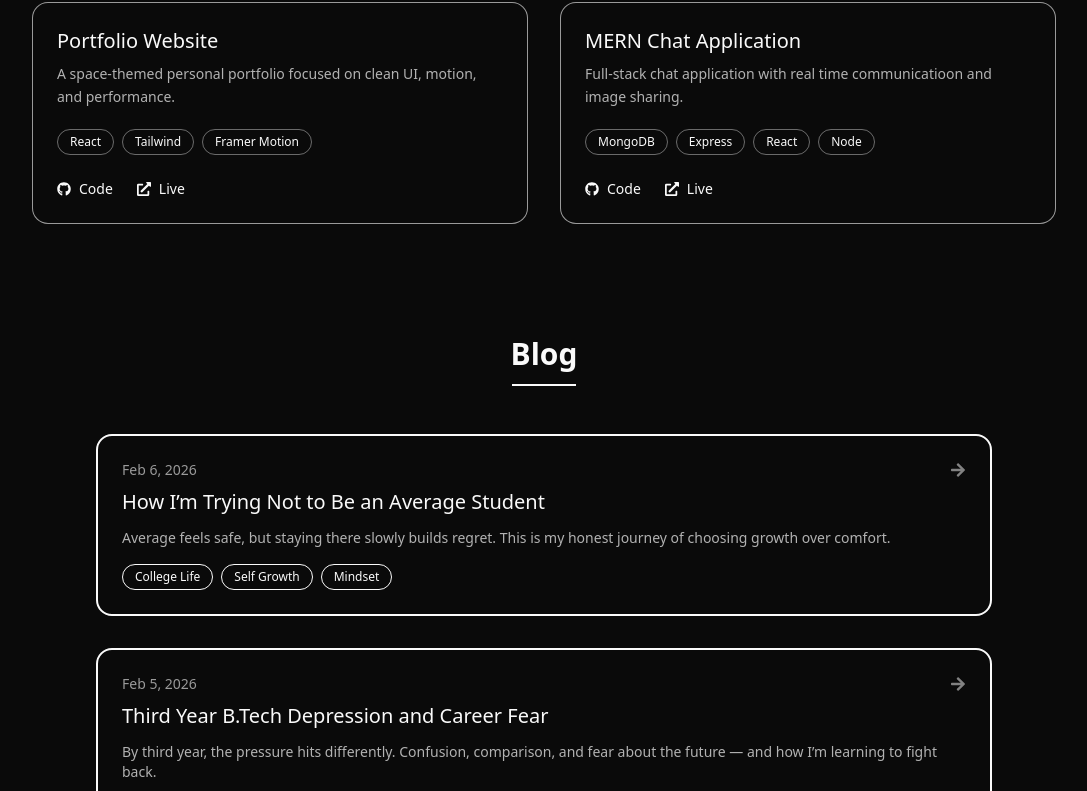
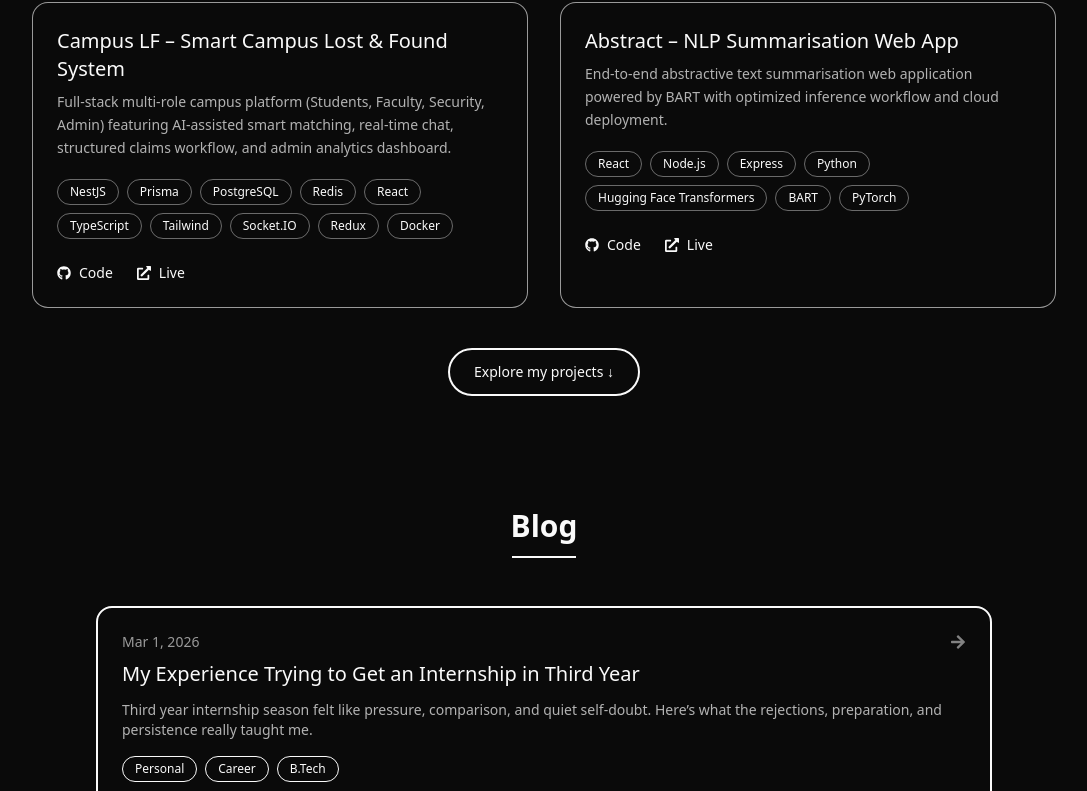
Before and after one commit to introversh/introversh, a React (Vite) app: page / in a window 1280 px wide. Shown: the part 1032-1823 px from the top of the page, without its empty margins (96-1183 px from the left). Built offline with nearby package versions, Linux system fonts and the light colour scheme.

Commit message:
add blog

```diff
--- a/src/components/Blog.jsx
+++ b/src/components/Blog.jsx
@@ -5,6 +5,14 @@ import { Link } from "react-router-dom";
 
 // 👉 Later you can move this to /data/blogs.js
 const blogs = [
+  {
+  slug: "my-third-year-internship-hunt",
+  title: "My Experience Trying to Get an Internship in Third Year",
+  excerpt:
+    "Third year internship season felt like pressure, comparison, and quiet self-doubt. Here’s what the rejections, preparation, and persistence really taught me.",
+  date: "Mar 1, 2026",
+  tags: ["Personal", "Career", "B.Tech"],
+},
   {
     slug: "how-to-not-be-an-average-student",
     title: "How I’m Trying Not to Be an Average Student",
@@ -29,6 +37,7 @@ const blogs = [
     date: "Feb 4, 2026",
     tags: ["Personal", "Blogging", "Journey"],
   },
+
 ];
 
 const INITIAL_COUNT = 2;
--- a/src/components/Projects.jsx
+++ b/src/components/Projects.jsx
@@ -1,31 +1,87 @@
-import React from "react";
-import { motion } from "framer-motion";
+import React, { useState } from "react";
+import { motion, AnimatePresence } from "framer-motion";
 import { FaGithub, FaExternalLinkAlt } from "react-icons/fa";
 
 const projects = [
   {
+    title: "Campus LF – Smart Campus Lost & Found System",
+    description:
+      "Full-stack multi-role campus platform (Students, Faculty, Security, Admin) featuring AI-assisted smart matching, real-time chat, structured claims workflow, and admin analytics dashboard.",
+    tech: [
+      "NestJS",
+      "Prisma",
+      "PostgreSQL",
+      "Redis",
+      "React",
+      "TypeScript",
+      "Tailwind",
+      "Socket.IO",
+      "Redux",
+      "Docker"
+    ],
+    github: "https://github.com/introversh/Campus-L-F",
+    live: "https://campuslf.vercel.app"
+  },
+  {
+    title: "Abstract – NLP Summarisation Web App",
+    description:
+      "End-to-end abstractive text summarisation web application powered by BART with optimized inference workflow and cloud deployment.",
+    tech: [
+      "React",
+      "Node.js",
+      "Express",
+      "Python",
+      "Hugging Face Transformers",
+      "BART",
+      "PyTorch"
+    ],
+    github: "https://github.com/introversh/Abstract",
+    live: "https://abstract-nlp.onrender.com"
+  },
+  {
+    title: "NYX – Real-Time Chat Application",
+    description:
+      "Production-ready MERN stack chat application with low-latency real-time messaging, JWT authentication, and media sharing.",
+    tech: [
+      "MongoDB",
+      "Express",
+      "React",
+      "Node.js",
+      "Socket.IO",
+      "JWT",
+      "Bcrypt",
+      "Axios"
+    ],
+    github: "https://github.com/introversh/Nyx",
+    live: "https://chatwithnyx.onrender.com"
+  },
+  {
     title: "Portfolio Website",
     description:
-      "A space-themed personal portfolio focused on clean UI, motion, and performance.",
+      "Space-themed personal portfolio focused on clean UI, performance optimization, and fluid motion design.",
     tech: ["React", "Tailwind", "Framer Motion"],
-    github: "https://github.com/introversh/introversh.git",
-    live: "https://introversh.netlify.app",
-  },
-  {
-    title: "MERN Chat Application",
-    description:
-      "Full-stack chat application with real time communicatioon and image sharing.",
-    tech: ["MongoDB", "Express", "React", "Node"],
-    github: "https://github.com/introversh/Nyx.git",
-    live: "https://chatwithnyx.onrender.com/",
-  },
+    github: "https://github.com/introversh/introversh",
+    live: "https://introversh.netlify.app"
+  }
 ];
 
+const INITIAL_COUNT = 2;
+const LOAD_COUNT = 2;
+
 const Projects = ({ animateKey }) => {
+  const [visibleCount, setVisibleCount] = useState(INITIAL_COUNT);
+
+  const visibleProjects = projects.slice(0, visibleCount);
+  const hasMore = visibleCount < projects.length;
+
+  const loadMore = () => {
+    setVisibleCount((prev) => prev + LOAD_COUNT);
+  };
+
   return (
     <section
       id="projects"
-      key={animateKey}   // 👈 THIS is the magic
+      key={animateKey}
       className="bg-primary px-6 pt-32"
     >
       {/* Section heading */}
@@ -39,7 +95,6 @@ const Projects = ({ animateKey }) => {
           Projects
         </motion.h2>
 
-        {/* Chef’s kiss underline ✨ */}
         <motion.span
           initial={{ scaleX: 0 }}
           animate={{ scaleX: 1 }}
@@ -50,11 +105,13 @@ const Projects = ({ animateKey }) => {
 
       {/* Project grid */}
       <div className="mx-auto grid max-w-5xl gap-8 md:grid-cols-2">
-        {projects.map((project, idx) => (
+        <AnimatePresence>
+          {visibleProjects.map((project, idx) => (
             <motion.div
-            key={idx}
+              key={project.title}
               initial={{ opacity: 0, y: 24 }}
               animate={{ opacity: 1, y: 0 }}
+              exit={{ opacity: 0 }}
               transition={{ duration: 0.5, delay: idx * 0.1 }}
               whileHover={{ y: -6 }}
               className="rounded-2xl border border-secondary/60 bg-primary p-6"
@@ -101,7 +158,20 @@ const Projects = ({ animateKey }) => {
               </div>
             </motion.div>
           ))}
+        </AnimatePresence>
       </div>
+
+      {/* Explore Button */}
+      {hasMore && (
+        <div className="flex justify-center pt-10">
+          <button
+            onClick={loadMore}
+            className="rounded-full border-2 border-secondary px-6 py-3 text-sm text-secondary transition hover:bg-secondary hover:text-primary"
+          >
+            Explore my projects ↓
+          </button>
+        </div>
+      )}
     </section>
   );
 };
--- a/src/data/blogs.jsx
+++ b/src/data/blogs.jsx
@@ -373,6 +373,92 @@ const blogs = [
       </p>
     </>
   ),
+},
+{
+  slug: "my-third-year-internship-hunt",
+  title: "My Experience Trying to Get an Internship in Third Year",
+  excerpt:
+    "Third year felt like a countdown clock. Applications, rejections, doubt, and growth — this is what the internship hunt actually taught me.",
+  date: "Mar 1, 2026",
+  tags: ["Personal", "Career", "B.Tech"],
+  image: "https://images.unsplash.com/photo-1492724441997-5dc865305da7",
+  content: (
+    <>
+      <p>
+        Third year changed the air around me. Suddenly, every conversation
+        started with internships. Who got one. Who is preparing. Who is behind.
+      </p>
+
+      <p>
+        I told myself I wasn’t stressed. I had projects. I had skills.
+        I was building seriously. But the moment I started applying,
+        reality felt different.
+      </p>
+
+      <h2 className="pt-6 text-2xl font-medium text-secondary">
+        The Application Phase
+      </h2>
+
+      <p>
+        I sent applications with confidence at first. Carefully written
+        resumes. Tailored cover letters. Links to deployed projects.
+        And then… silence.
+      </p>
+
+      <p>
+        Rejection emails became oddly mechanical. “We regret to inform you.”
+        It wasn’t dramatic. Just repetitive. And repetition is what
+        makes doubt creep in.
+      </p>
+
+      <blockquote className="border-l-4 border-secondary pl-4 italic text-secondary/70">
+        “You can be capable and still be unseen. That doesn’t make you incapable.”
+      </blockquote>
+
+      <h2 className="pt-6 text-2xl font-medium text-secondary">
+        The Comparison Trap
+      </h2>
+
+      <p>
+        Friends started posting updates. Stipends. Offer letters.
+        Startup roles. It’s strange how happy you are for them —
+        and yet how quietly you question yourself at the same time.
+      </p>
+
+      <p>
+        I had to consciously remind myself: different timelines,
+        different paths. Social media compresses effort into
+        a single announcement.
+      </p>
+
+      <h2 className="pt-6 text-2xl font-medium text-secondary">
+        What Actually Changed Me
+      </h2>
+
+      <p>
+        The real growth wasn’t in getting selected. It was in the
+        process of preparing. I refined my fundamentals. Cleaned up
+        my GitHub. Deployed properly. Understood system design better.
+      </p>
+
+      <p>
+        I stopped building just to “have projects” and started
+        building to understand architecture, trade-offs, and
+        scalability. That shift mattered more than any rejection.
+      </p>
+
+      <p>
+        Third year didn’t just test my resume. It tested my patience,
+        ego, and consistency. And strangely, I’m grateful for it.
+      </p>
+
+      <p>
+        Whether I land the internship this month or later,
+        I know this much — I’m not the same developer who
+        started applying.
+      </p>
+    </>
+  ),
 }
 
 ,
```
Lines whose indentation alone changed are shown as unchanged.
